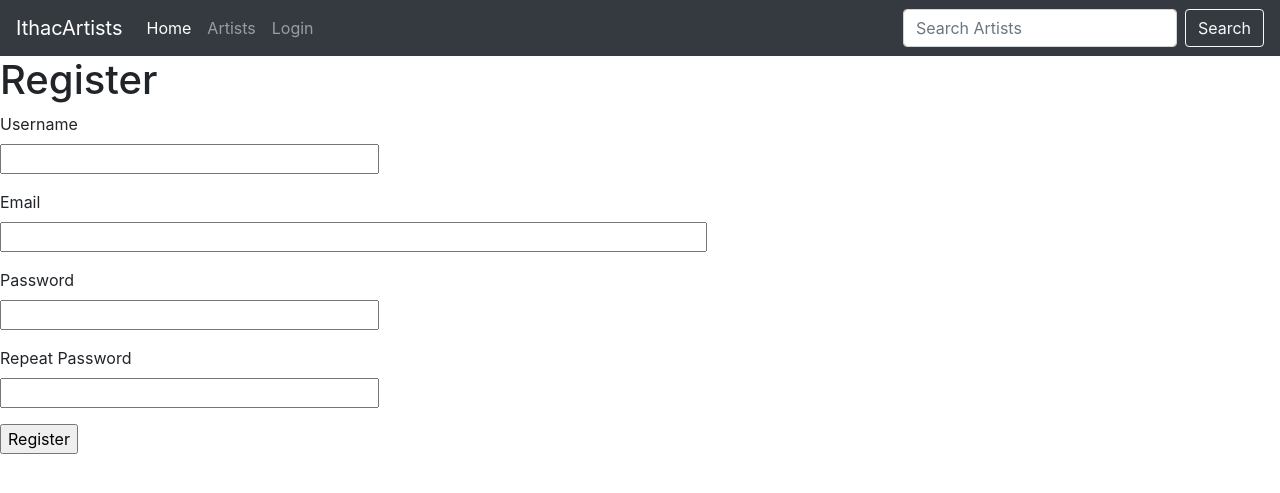
After one commit to apython1998/localArtists, a Flask app: page /register in a window 1280 px wide. The commit adds this page. Shown: the top 493 px of the page. Run offline with Flask 2, Linux system fonts and the light colour scheme; some libraries are stand-ins or nearby versions.

Commit message:
Lab 6 Completed

```diff
--- a/app/__init__.py
+++ b/app/__init__.py
@@ -2,10 +2,13 @@ from flask import Flask
 from config import Config
 from flask_sqlalchemy import SQLAlchemy
 from flask_migrate import Migrate
+from flask_login import LoginManager
 
 app = Flask(__name__)
 app.config.from_object(Config)
 db = SQLAlchemy(app)
 migrate = Migrate(app, db)
+login = LoginManager(app)
+login.login_view = 'login'
 
 from app import routes, models
--- a/app/forms.py
+++ b/app/forms.py
@@ -1,10 +1,63 @@
 from flask_wtf import FlaskForm
-from wtforms import StringField, TextAreaField, PasswordField, BooleanField, SubmitField
-from wtforms.validators import DataRequired
+from flask_login import current_user
+from wtforms import StringField, TextAreaField, PasswordField, BooleanField, DateTimeField, \
+    SelectField, SelectMultipleField, SubmitField
+from wtforms.validators import DataRequired, EqualTo, Email, Length, ValidationError
+from app.models import User
 
 
 class NewArtistForm(FlaskForm):
-    name = StringField('Name', validators=[DataRequired()])
-    hometown = StringField('Hometown', validators=[DataRequired()])
-    description = TextAreaField('Description', validators=[DataRequired()])
+    name = StringField('Name', validators=[DataRequired(), Length(max=64)])
+    hometown = StringField('Hometown', validators=[DataRequired(), Length(max=64)])
+    description = TextAreaField('Description', validators=[DataRequired(), Length(max=256)])
     submit = SubmitField('Submit')
+
+
+class NewVenueForm(FlaskForm):
+    name = StringField('Name', validators=[DataRequired(), Length(max=64)])
+    address = StringField('Address', validators=[DataRequired(), Length(max=256)])
+    submit = SubmitField('Submit')
+
+
+class NewEventForm(FlaskForm):
+    name = StringField('Name', validators=[DataRequired(), Length(max=128)])
+    time = DateTimeField('Start Time', format='%Y-%m-%d %H:%M:%S')
+    venue = SelectField('Venue', coerce=int)
+    artists = SelectMultipleField('Artists', coerce=int)
+    submit = SubmitField('Submit')
+
+
+class LoginForm(FlaskForm):
+    username = StringField('Username', validators=[DataRequired()])
+    password = PasswordField('Password', validators=[DataRequired()])
+    remember_me = BooleanField('Remember Me')
+    submit = SubmitField('Sign In')  # text that goes in the button
+
+
+class RegistrationForm(FlaskForm):
+    username = StringField('Username', validators=[DataRequired()])
+    email = StringField('Email', validators=[DataRequired(), Email()])
+    password = PasswordField('Password', validators=[DataRequired()])
+    password2 = PasswordField('Repeat Password', validators=[DataRequired(), EqualTo('password')])
+    submit = SubmitField('Register')  # text that goes in the button
+
+    def validate_username(self, username):
+        user = User.query.filter_by(username=username.data).first()
+        if user is not None:
+            raise ValidationError('Username Taken! Please use a different username...')
+
+    def validate_email(self, email):
+        user = User.query.filter_by(email=email.data).first()
+        if user is not None:
+            raise ValidationError('Email in use! Please use a different email...')
+
+
+class EditProfileForm(FlaskForm):
+    username = StringField('Username', validators=[DataRequired()])
+    about_me = TextAreaField('About me', validators=[Length(min=0, max=140)])
+    submit = SubmitField('Submit')  # text that goes in the button
+
+    def validate_username(self, username):
+        user = User.query.filter_by(username=username.data).first()
+        if user is not None and user.username is not current_user.username:
+            raise ValidationError('Username Taken! Please use a different username...')
--- a/app/routes.py
+++ b/app/routes.py
@@ -1,13 +1,17 @@
 from flask import render_template, url_for, redirect, flash, request
+from flask_login import login_required, login_user, logout_user, current_user
 from app import app, db
-from app.models import Artist, Event, Venue, ArtistToEvent
-from app.forms import NewArtistForm
+from app.models import Artist, Event, Venue, ArtistToEvent, User
+from app.forms import NewArtistForm, LoginForm, RegistrationForm, EditProfileForm, \
+    NewEventForm, NewVenueForm
 from datetime import datetime
 from sqlalchemy import func
+from werkzeug.urls import url_parse
 
 
 @app.route('/')
 @app.route('/index')
+@login_required
 def index():
     return render_template("index.html")
 
@@ -70,10 +74,11 @@ def view_artist(artist_name):
 @app.route('/artists')
 def list_artists():
     artist_list = Artist.query.order_by(func.lower(Artist.name)).all()
-    return render_template("artistList.html", artist_list=artist_list)
+    return render_template("artist_list.html", artist_list=artist_list)
 
 
 @app.route('/newArtist', methods=['GET', 'POST'])
+@login_required
 def new_artist():
     form = NewArtistForm()
     if form.validate_on_submit():
@@ -86,4 +91,102 @@ def new_artist():
             db.session.commit()
             flash('New Artist Successfully Submitted!')
             return render_template("artist.html", artist=form_artist)
-    return render_template("newArtist.html", title='New Artist', form=form)
+    return render_template("new_artist_form.html", title='New Artist', form=form)
+
+
+@app.route('/newEvent', methods=['GET', 'POST'])
+@login_required
+def new_event():
+    form = NewEventForm()
+    form.venue.choices = [(v.id, v.name) for v in Venue.query.distinct().order_by(Venue.name).all()]
+    form.artists.choices = [(a.id, a.name) for a in Artist.query.distinct().order_by(Artist.name).all()]
+    if form.validate_on_submit():
+        form_event = Event(name=form.name.data, time=form.time.data, venue_id=form.venue.data)
+        db.session.add(form_event)
+        db.session.commit()
+        for artist_id in form.artists.data:
+            form_a_to_e = ArtistToEvent(artist_id=artist_id, event_id=form_event.id)
+            db.session.add(form_a_to_e)
+        db.session.commit()
+        flash('New Event Successfully Submitted!')
+        return redirect(url_for('index'))
+    return render_template('new_event_form.html', title='New Event', form=form)
+
+
+@app.route('/newVenue', methods=['GET', 'POST'])
+@login_required
+def new_venue():
+    form = NewVenueForm()
+    if form.validate_on_submit():
+        if Venue.query.filter_by(address=form.address.data).count() > 0:
+            flash('Venue with that address has already been created!')
+            return redirect(url_for('new_venue'))
+        form_venue = Venue(name=form.name.data, address=form.address.data)
+        db.session.add(form_venue)
+        db.session.commit()
+        flash('New Venue Successfully Submitted!')
+        return redirect(url_for('index'))
+    return render_template('new_venue_form.html', title='New Venue', form=form)
+
+
+@app.route('/login', methods=['GET', 'POST'])
+def login():
+    if current_user.is_authenticated:
+        return redirect(url_for('index'))
+    form = LoginForm()
+    if form.validate_on_submit():
+        user = User.query.filter_by(username=form.username.data).first()
+        if user is None or not user.check_password(form.password.data):
+            flash('Invalid Username or Password')
+            return redirect(url_for('login'))
+        next_page = request.args.get('next')
+        if not next_page or url_parse(next_page).netloc != '':
+            next_page = url_for('index')
+        login_user(user=user, remember=form.remember_me.data)
+        return redirect(next_page)
+    return render_template('login.html', form=form)
+
+
+@app.route('/logout')
+def logout():
+    logout_user()
+    return redirect(url_for('index'))
+
+
+@app.route('/register', methods=['GET', 'POST'])
+def register():
+    if current_user.is_authenticated:
+        return redirect(url_for('index'))
+    form = RegistrationForm()
+    if form.validate_on_submit():
+        newuser = User(username=form.username.data, email=form.email.data)
+        newuser.set_password(form.password.data)
+        db.session.add(newuser)
+        db.session.commit()
+        flash('Congratulations! You are now registered')
+        login_user(newuser)
+        return redirect(url_for('login'))
+    return render_template('register.html', title='Register', form=form)
+
+
+@app.route('/user/<username>')
+@login_required
+def user(username):
+    user = User.query.filter_by(username=username).first_or_404()
+    return render_template('user.html', user=user)
+
+
+@app.route('/edit_profile', methods=['GET', 'POST'])
+@login_required
+def edit_profile():
+    form = EditProfileForm()
+    if form.validate_on_submit():
+        current_user.username = form.username.data
+        current_user.about_me = form.about_me.data
+        db.session.commit()
+        flash('Your changes have been saved.')
+        return redirect(url_for('user', username=current_user.username))
+    elif request.method == 'GET':
+        form.username.data = current_user.username
+        form.about_me.data = current_user.about_me
+    return render_template('edit_profile.html', title='Edit Profile', form=form)
--- a/app/templates/base.html
+++ b/app/templates/base.html
@@ -24,9 +24,28 @@
                   <li class="nav-item">
                     <a class="nav-link" href="{{ url_for('list_artists') }}">Artists </a>
                   </li>
+                    {% if current_user.is_anonymous %}
                   <li class="nav-item">
-                    <a class="nav-link" href="{{ url_for('new_artist') }}">New Artist </a>
+                    <a class="nav-link" href="{{ url_for('login') }}">Login </a>
                   </li>
+                    {% else %}
+                  <li class="nav-item dropdown">
+                    <a class="nav-link dropdown-toggle" href="#" id="navbarDropdown" role="button" data-toggle="dropdown" aria-haspopup="true" aria-expanded="false">
+                      Create
+                    </a>
+                    <div class="dropdown-menu" aria-labelledby="navbarDropdown">
+                      <a class="dropdown-item" href="{{ url_for('new_artist') }}">New Artist</a>
+                      <a class="dropdown-item" href="{{ url_for('new_event') }}">New Event</a>
+                      <a class="dropdown-item" href="{{ url_for('new_venue') }}">New Venue</a>
+                    </div>
+                  </li>
+                  <li class="nav-item">
+                    <a class="nav-link" href="{{ url_for('user', username=current_user.username) }}">Profile </a>
+                  </li>
+                  <li class="nav-item">
+                    <a class="nav-link" href="{{ url_for('logout') }}">Logout </a>
+                  </li>
+                    {% endif %}
                 </ul>
                 <form class="form-inline my-2 my-lg-0">
                   <input class="form-control mr-sm-2" id="artistSearch" type="search" placeholder="Search Artists" aria-label="Search">
@@ -36,6 +55,17 @@
         </nav>
     </div>
     <div id="content">
+    <div>
+    {% with messages = get_flashed_messages() %}
+        {% if messages %}
+        <ul>
+            {% for message in messages %}
+            <li>{{ message }} </li>
+            {% endfor %}
+        </ul>
+        {% endif %}
+    {% endwith %}
+    </div>
 
     {% block content %}{% endblock %}
 
--- /dev/null
+++ b/app/templates/register.html
@@ -0,0 +1,37 @@
+{% extends "base.html" %}
+
+{% block content %}
+    <h1>Register</h1>
+    <form action="" method="post">
+        {{ form.hidden_tag() }}
+        <p>
+            {{ form.username.label }}<br>
+            {{ form.username(size=32) }}<br>
+            {% for error in form.username.errors %}
+            <span style="color: red;">[{{ error }}]</span>
+            {% endfor %}
+        </p>
+        <p>
+            {{ form.email.label }}<br>
+            {{ form.email(size=64) }}<br>
+            {% for error in form.email.errors %}
+            <span style="color: red;">[{{ error }}]</span>
+            {% endfor %}
+        </p>
+        <p>
+            {{ form.password.label }}<br>
+            {{ form.password(size=32) }}<br>
+            {% for error in form.password.errors %}
+            <span style="color: red;">[{{ error }}]</span>
+            {% endfor %}
+        </p>
+        <p>
+            {{ form.password2.label }}<br>
+            {{ form.password2(size=32) }}<br>
+            {% for error in form.password2.errors %}
+            <span style="color: red;">[{{ error }}]</span>
+            {% endfor %}
+        </p>
+        <p>{{ form.submit() }}</p>
+    </form>
+{% endblock %}
```
Also changed, not shown: app/models.py (+32 -1 lines), app/templates/artist.html (+0 -11 lines), app/templates/edit_profile.html (added, +23 -0 lines), app/templates/index.html (+0 -11 lines), app/templates/login.html (added, +27 -0 lines), app/templates/new_artist_form.html (renamed from app/templates/newArtist.html, +0 -11 lines), app/templates/new_event_form.html (added, +32 -0 lines), app/templates/new_venue_form.html (added, +19 -0 lines), app/templates/user.html (added, +19 -0 lines), migrations/versions/90b3d1ad035e_user_table_added.py (added, +40 -0 lines), app.db, app/templates/artist_list.html (renamed from app/templates/artistList.html).
